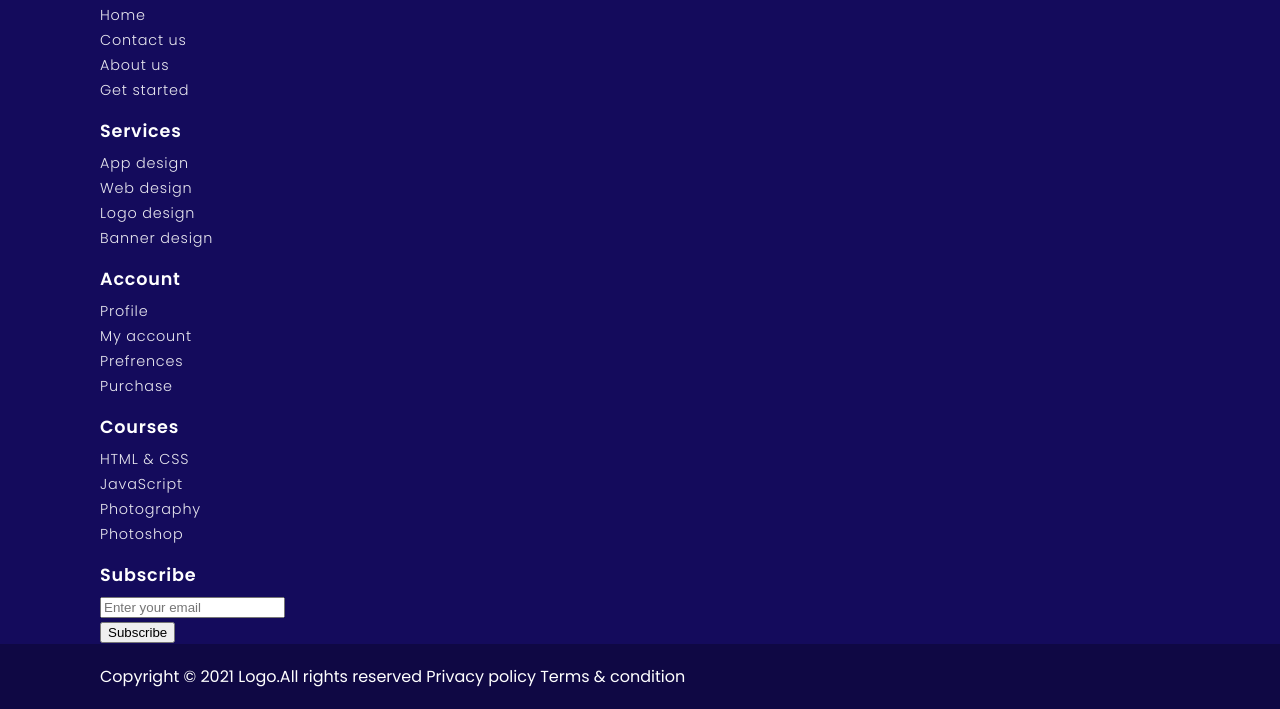
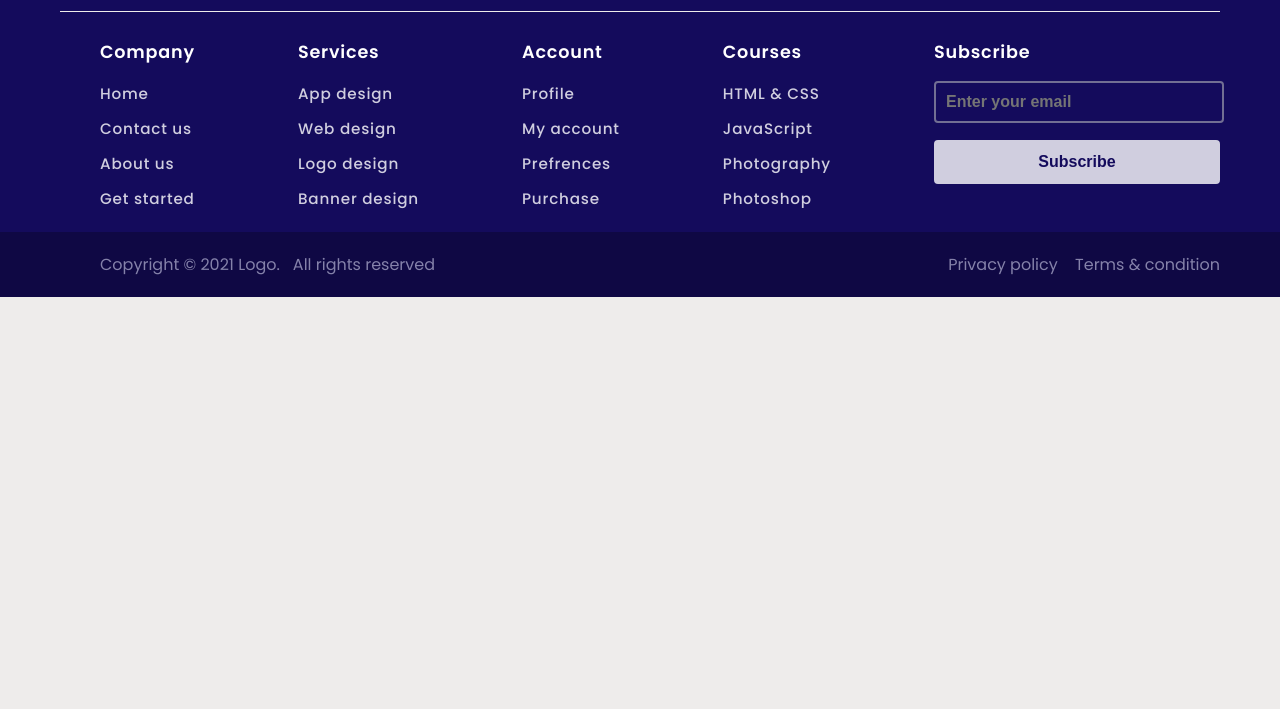
Before and after one commit to bhabinbudujapun/Front-End, a plain HTML site: page 09FOOTER/Challenge_2/index.html in a window 1280 px wide. Shown: the part 390-1099 px from the top of the page. After the commit the page ends 800 px from the top, so only its background shows below. Drawn offline with Linux system fonts and the light colour scheme.

Commit message:
Footer Challenge-2 Completed

```diff
--- a/09FOOTER/Challenge_2/index.html
+++ b/09FOOTER/Challenge_2/index.html
@@ -64,13 +64,13 @@
       </div>
       <div class="bottom-details">
         <div class="bottom_text">
-          <span class="copyright_text"
-            >Copyright © 2021 <a href="#">Logo.</a>All rights reserved</span
-          >
           <span class="policy_terms">
             <a href="#">Privacy policy</a>
             <a href="#">Terms & condition</a>
           </span>
+          <span class="copyright_text"
+            >Copyright © 2021 <a href="#">Logo.</a>All rights reserved</span
+          >
         </div>
       </div>
     </footer>
--- a/09FOOTER/Challenge_2/style.css
+++ b/09FOOTER/Challenge_2/style.css
@@ -22,11 +22,12 @@ body {
 /* Global-Style */
 
 footer {
-    margin-top: 250px;
+  margin-top: 308px;
 }
 
 li {
   list-style: none;
+  padding: 5px 0;
 }
 
 .link_name {
@@ -38,22 +39,22 @@ li {
 }
 
 li > a {
-  margin: 6px 0;
-  font-size: 0.9rem;
-  opacity: 0.9;
+  font-size: 0.95rem;
   letter-spacing: 0.05rem;
-  font-weight: 300;
-  color: #ffffff;
+  font-weight: 500;
+  color: #d0cedf;
   text-decoration: none;
 }
 
-/* End-Global-Style */
 .content {
   background-color: #140b5c;
   padding: 0 60px;
 }
 
+/* First: Footer Part*/
+
 .top {
+  position: relative;
   padding: 25px 0 25px 40px;
   border-bottom: 1px solid #eeeceb;
   display: flex;
@@ -100,12 +101,47 @@ li > a {
   background-color: #ff0000;
 }
 
-.input-box {
-  margin: 16px 0 0 0;
+/* Middle: Footer-Part */
+
+.link-boxes {
+  display: flex;
 }
 
+.box {
+  flex-grow: 1;
+}
+
+/* Selecting input-boxes and Applying some common properties */
+.link-boxes > ul:last-child > li > input {
+  width: 100%;
+  padding: 10px 0;
+  border-radius: 4px;
+  font-size: 1rem;
+  cursor: pointer;
+  font-weight: 700;
+  outline: none;
+}
+
+.link-boxes > ul:last-child > li:nth-child(2) > input {
+  background-color: transparent;
+  border: 2px solid #726f93;
+  color: #726f93;
+}
+
+.link-boxes > ul:last-child > li:last-child > input {
+  margin-top: 7px;
+  color: #140b5c;
+  background-color: #d0cedf;
+  border: 3px solid #d0cedf;
+}
+
+input[placeholder="Enter your email"]::placeholder {
+  padding-left: 10px;
+}
+
+/* Bottom: footer part */
 .bottom-details {
-  padding: 20px 0 20px 60px;
+  padding: 20px 60px;
   background-color: #0f0844;
 }
 
@@ -115,6 +151,15 @@ li > a {
 
 .bottom-details > .bottom_text > span,
 .bottom-details > .bottom_text > span > a {
-  color: #ffffff;
+  color: #8582aa;
   text-decoration: none;
 }
+
+.bottom-details > .bottom_text > span:first-child {
+  float: right;
+}
+
+.bottom-details > .bottom_text > span:last-child > a,
+.bottom-details > .bottom_text > span:first-child > a:first-child {
+  padding-right: 13px;
+}
```
